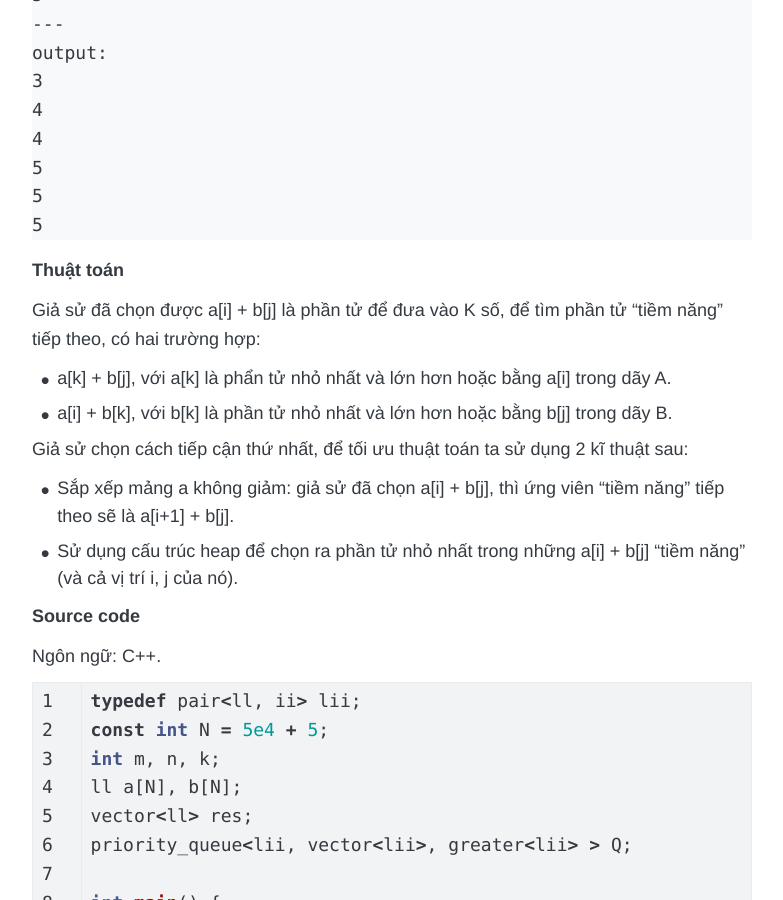
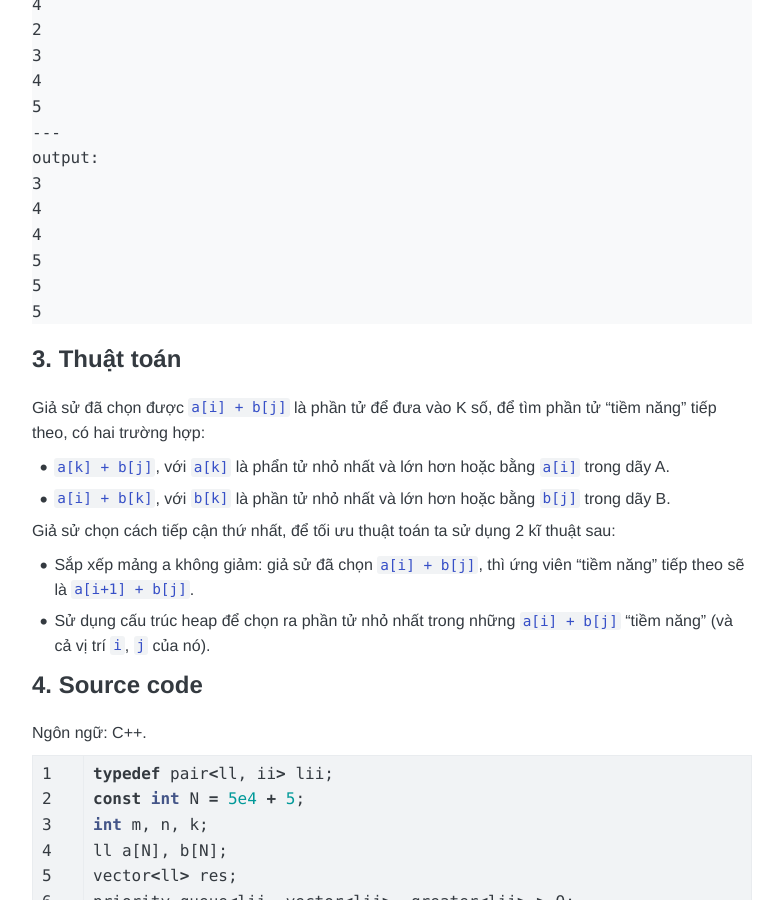
Before and after one commit to nhannguyen95/nhannguyen95.github.io, a Jekyll site: the page built from _posts/2017-08-04-KMIN.md, in a window 1280 px wide and 900 px high, scrolled down 1216 px. Shown: the whole window, without its empty margins (248-1031 px from the left). Built offline with Jekyll 4.4.1, drawn with Linux system fonts in a browser that asks for light colours; nearby versions of some CDN libraries; formulas are drawn with MathJax 3; comment, search, counter and statistics services are not loaded; some of the changed text lies outside the part shown.

Commit message:
update posts

```diff
--- a/_posts/2017-08-04-KMIN.md
+++ b/_posts/2017-08-04-KMIN.md
@@ -20,7 +24,7 @@ Nhiệm vụ của bạn là: Cho 2 dãy A, B. Tìm K số đầu tiên trong d
 * 1 ≤ M, N, K ≤ 50000
 * 1 ≤ A<sub>i</sub>, B<sub>i</sub> ≤ 10<sup>9</sup>
 
-##### **Định dạng test**
+### **Định dạng test**
 **Input:**
 
 * Dòng đầu tiên gồm 3 số: M, N, K.
@@ -53,17 +57,17 @@ output:
 5
 {% endhighlight %}
 
-##### **Thuật toán**
+## **3. Thuật toán**
 
-Giả sử đã chọn được a[i] + b[j] là phần tử để đưa vào K số, để tìm phần tử "tiềm năng" tiếp theo, có hai trường hợp:
-* a[k] + b[j], với a[k] là phẩn tử nhỏ nhất và lớn hơn hoặc bằng a[i] trong dãy A.
-* a[i] + b[k], với b[k] là phần tử nhỏ nhất và lớn hơn hoặc bằng b[j] trong dãy B.
+Giả sử đã chọn được `a[i] + b[j]` là phần tử để đưa vào K số, để tìm phần tử "tiềm năng" tiếp theo, có hai trường hợp:
+* `a[k] + b[j]`, với `a[k]` là phẩn tử nhỏ nhất và lớn hơn hoặc bằng `a[i]` trong dãy A.
+* `a[i] + b[k]`, với `b[k]` là phần tử nhỏ nhất và lớn hơn hoặc bằng `b[j]` trong dãy B.
 
 Giả sử chọn cách tiếp cận thứ nhất, để tối ưu thuật toán ta sử dụng 2 kĩ thuật sau:
-* Sắp xếp mảng a không giảm: giả sử đã chọn a[i] + b[j], thì ứng viên "tiềm năng" tiếp theo sẽ là a[i+1] + b[j].
-* Sử dụng cấu trúc heap để chọn ra phần tử nhỏ nhất trong những a[i] + b[j] "tiềm năng" (và cả vị trí i, j của nó).
+* Sắp xếp mảng a không giảm: giả sử đã chọn `a[i] + b[j]`, thì ứng viên "tiềm năng" tiếp theo sẽ là `a[i+1] + b[j]`.
+* Sử dụng cấu trúc heap để chọn ra phần tử nhỏ nhất trong những `a[i] + b[j]` "tiềm năng" (và cả vị trí `i`, `j` của nó).
 
-##### **Source code**
+## **4. Source code**
 
 Ngôn ngữ: C++.
 
```
Also changed, not shown: other parts of _posts/2017-08-04-KMIN.md (+11 -7 lines).
